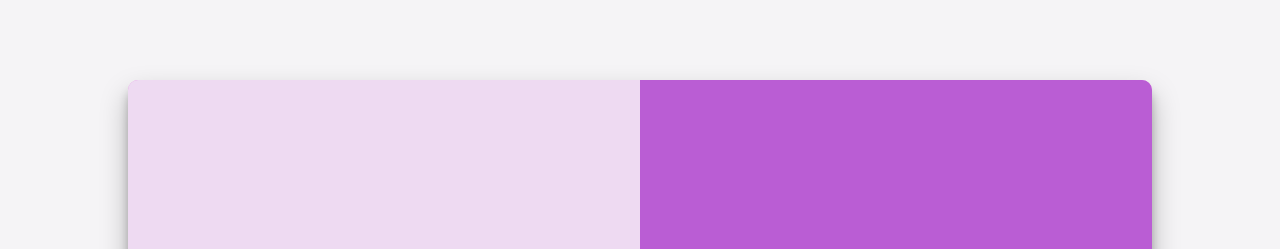
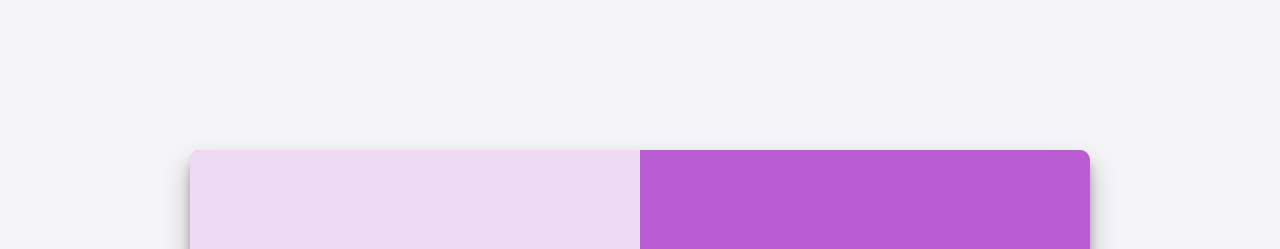
Before and after one commit to adarogessica16/calculadora-basal, a plain HTML site: page index.html in a window 1280 px wide. Shown: the top 249 px of the page. Drawn offline with Linux system fonts and the light colour scheme.

Commit message:
Calculadora basal
HTML-CSS-javaScript

```diff
--- a/style.css
+++ b/style.css
@@ -8,8 +8,8 @@ body{
 }
 
 #Contenedor{
-    width: 80%;
-    height: 80%;
+    width: 900px;
+    height: 500px;
     background-color: rgb(231, 146, 232);
     text-align: center;
     position: absolute;
```
